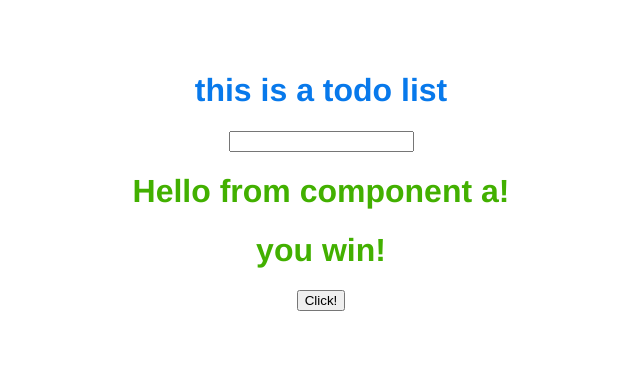
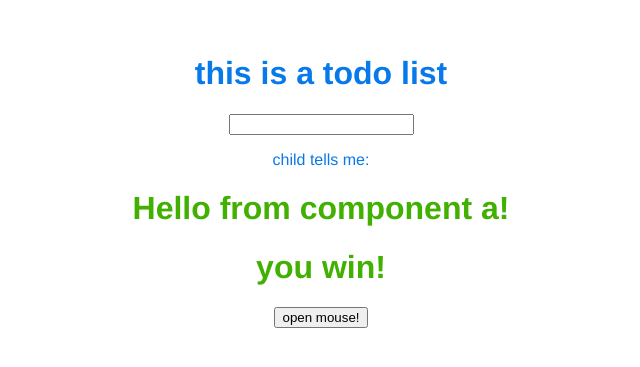
Before and after one commit to zhaoqiyin/learn_VUE_to_do_list, a Vue app in the folder my-project2/: page / in a window 1280 px wide. Shown: the part 237-604 px from the top of the page, without its empty margins (319-959 px from the left). Built offline with nearby package versions, Linux system fonts and the light colour scheme.

Commit message:
add father recieve msg from son

```diff
--- a/my-project2/src/App.vue
+++ b/my-project2/src/App.vue
@@ -8,7 +8,8 @@
         {{item.label}}
     </li>
     </ul>
-    <component-a msgfromfather='you win!'></component-a>
+    <p>child tells me: {{ childWords }}</p>
+    <component-a msgfromfather='you win!' v-on:child-tell-me-somthing='listenToMyBoy'></component-a>
   </div>
 </template>
 
@@ -21,7 +22,8 @@ export default {
     return {
       title: 'this is a todo list',
       items: Store.fetch(),
-      newItem: ''
+      newItem: '',
+      childWords: ''
     }
   },
   components: { ComponentA },
@@ -41,10 +43,11 @@ export default {
       this.items.push({
         label: this.newItem,
         isFinished: false
-      }
-      )
+      })
       this.newItem = ''
-      Store.save()
+    },
+    listenToMyBoy: function (msg) {
+      this.childWords = msg
     }
   }
 }
--- a/my-project2/src/components/componentA.vue
+++ b/my-project2/src/components/componentA.vue
@@ -2,7 +2,7 @@
   <div class="hello">
     <h1>{{ msg }}</h1>
     <h1>{{ msgfromfather }}</h1>
-    <button v-on:click="onClickMe">Click!</button>
+    <button v-on:click="onClickMe">open mouse!</button>
   </div>
 </template>
 
@@ -16,7 +16,7 @@ export default {
   props: ['msgfromfather'],
   methods: {
     onClickMe: function () {
-      console.log(this.msgfromfather)
+      this.$emit('child-tell-me-somthing', this.msg)
     }
   }
 }
```
